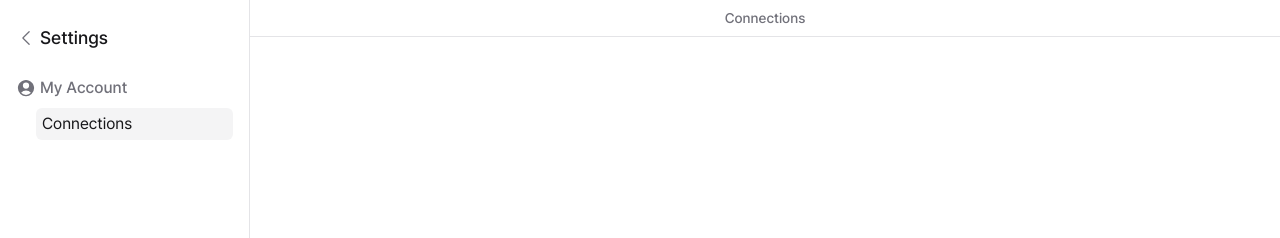
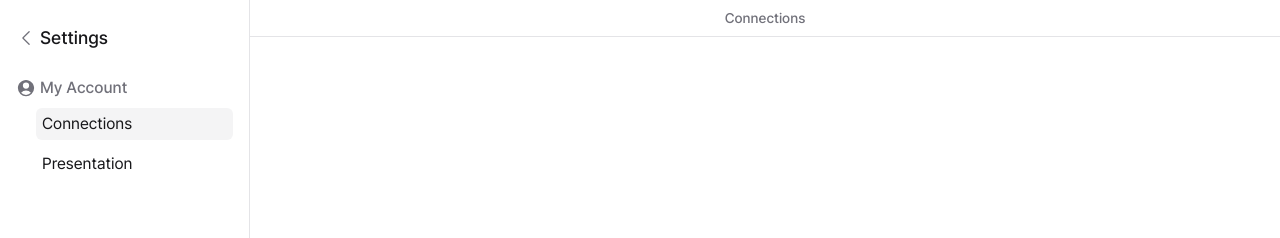
Before and after one commit to skrjsghd/hong-admin, a Next.js app: page /setting/connections in a window 1280 px wide. Shown: the top 238 px of the page. Built offline with nearby package versions, Linux system fonts and the light colour scheme; no server answers; the database is empty.

Commit message:
FIX : date parser

```diff
--- a/src/app/setting/layout.tsx
+++ b/src/app/setting/layout.tsx
@@ -18,6 +18,9 @@ export default function SettingLayout({
           <SettingMenuItem href="/setting/connections">
             connections
           </SettingMenuItem>
+          <SettingMenuItem href="https://drive.google.com/file/d/1jiCIu2ppsV4AugIiGlcLpG1vk88Ptph0/view">
+            presentation
+          </SettingMenuItem>
         </SettingMenuLabel>
       </aside>
       <div className="grid grid-rows-[auto_1fr]">
--- a/src/components/_table/row-field.tsx
+++ b/src/components/_table/row-field.tsx
@@ -28,7 +28,8 @@ function RowField({ columnInformation, value, onChangeValue }: RowFieldProps) {
       onChangeValue(v);
     },
   };
-  const parseDate = (date: Date) => {
+  const parseDate = (date: Date | null) => {
+    if (!date) return "";
     const year = date.getFullYear();
     const month = String(date.getMonth() + 1).padStart(2, "0");
     const day = String(date.getDate()).padStart(2, "0");
```
